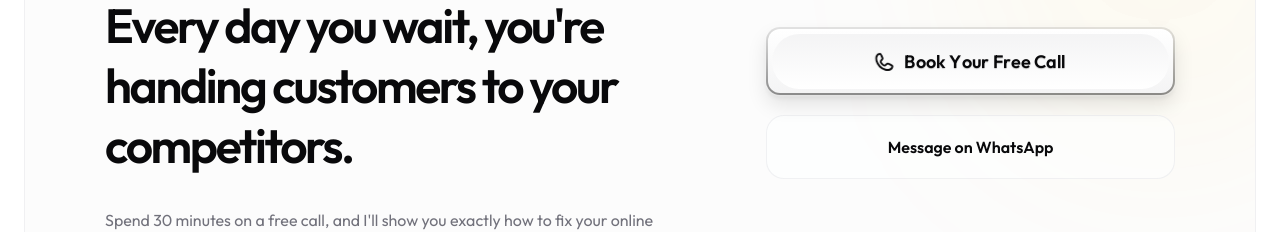
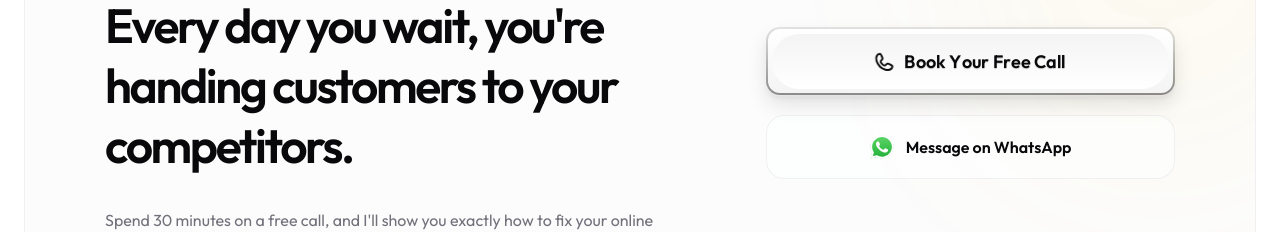
Before and after one commit to itsyasirkhandev/connectyasir, a Next.js app: page / in a window 1280 px wide. Shown: the part 7720-7952 px from the top of the page. Built offline with nearby package versions, Linux system fonts and the light colour scheme; no server answers.

Commit message:
fix show icon of whatsapp cta button

```diff
--- a/components/sections/home/FinalCta.tsx
+++ b/components/sections/home/FinalCta.tsx
@@ -57,6 +57,46 @@ export default function FinalCta() {
                   'text-foreground hover:bg-background hover:text-primary focus-visible:ring-ring outline-none focus-visible:ring-2 focus-visible:ring-offset-2 active:opacity-80'
                 )}
               >
+                <svg
+                  xmlns="http://www.w3.org/2000/svg"
+                  width="1.5em"
+                  height="1.5em"
+                  viewBox="0 0 256 258"
+                  className="relative z-10 transition-transform duration-500 group-hover:rotate-12"
+                >
+                  <defs>
+                    <linearGradient
+                      id="SVG_WhatsApp_Green_CTA"
+                      x1="50%"
+                      x2="50%"
+                      y1="100%"
+                      y2="0%"
+                    >
+                      <stop offset="0%" stopColor="#1faf38" />
+                      <stop offset="100%" stopColor="#60d669" />
+                    </linearGradient>
+                    <linearGradient
+                      id="SVG_WhatsApp_White_CTA"
+                      x1="50%"
+                      x2="50%" y1="100%" y2="0%"
+                    >
+                      <stop offset="0%" stopColor="#f9f9f9" />
+                      <stop offset="100%" stopColor="#fff" />
+                    </linearGradient>
+                  </defs>
+                  <path
+                    fill="url(#SVG_WhatsApp_Green_CTA)"
+                    d="M5.463 127.456c-.006 21.677 5.658 42.843 16.428 61.499L4.433 252.697l65.232-17.104a123 123 0 0 0 58.8 14.97h.054c67.815 0 123.018-55.183 123.047-123.01c.013-32.867-12.775-63.773-36.009-87.025c-23.23-23.25-54.125-36.061-87.043-36.076c-67.823 0-123.022 55.18-123.05 123.004"
+                  />
+                  <path
+                    fill="url(#SVG_WhatsApp_White_CTA)"
+                    d="M1.07 127.416c-.007 22.457 5.86 44.38 17.014 63.704L0 257.147l67.571-17.717c18.618 10.151 39.58 15.503 60.91 15.511h.055c70.248 0 127.434-57.168 127.464-127.423c.012-34.048-13.236-66.065-37.3-90.15C194.633 13.286 162.633.014 128.536 0C58.276 0 1.099 57.16 1.071 127.416m40.24 60.376l-2.523-4.005c-10.606-16.864-16.204-36.352-16.196-56.363C22.614 69.029 70.138 21.52 128.576 21.52c28.3.012 54.896 11.044 74.9 31.06c20.003 20.018 31.01 46.628 31.003 74.93c-.026 58.395-47.551 105.91-105.943 105.91h-.042c-19.013-.01-37.66-5.116-53.922-14.765l-3.87-2.295l-40.098 10.513z"
+                  />
+                  <path
+                    fill="#fff"
+                    d="M96.678 74.148c-2.386-5.303-4.897-5.41-7.166-5.503c-1.858-.08-3.982-.074-6.104-.074c-2.124 0-5.575.799-8.492 3.984c-2.92 3.188-11.148 10.892-11.148 26.561s11.413 30.813 13.004 32.94c1.593 2.123 22.033 35.307 54.405 48.073c26.904 10.609 32.379 8.499 38.218 7.967c5.84-.53 18.844-7.702 21.497-15.139c2.655-7.436 2.655-13.81 1.859-15.142c-.796-1.327-2.92-2.124-6.105-3.716s-18.844-9.298-21.763-10.361c-2.92-1.062-5.043-1.592-7.167 1.597c-2.124 3.184-8.223 10.356-10.082 12.48c-1.857 2.129-3.716 2.394-6.9.801c-3.187-1.598-13.444-4.957-25.613-15.806c-9.468-8.442-15.86-18.867-17.718-22.056c-1.858-3.184-.199-4.91 1.398-6.497c1.431-1.427 3.186-3.719 4.78-5.578c1.588-1.86 2.118-3.187 3.18-5.311c1.063-2.126.531-3.986-.264-5.579c-.798-1.593-6.987-17.343-9.819-23.64"
+                  />
+                </svg>
                 Message on WhatsApp
               </a>
             </div>
```
